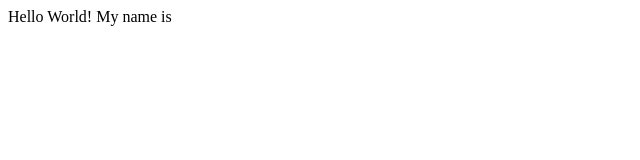
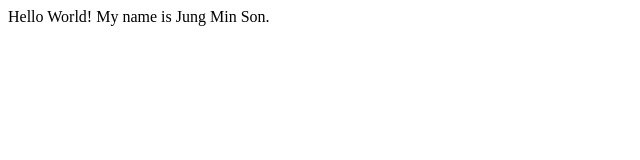
Before and after one commit to sonj0117/jungminson, a plain HTML site: page index.html in a window 1280 px wide. Shown: the whole page, without its empty margins (0-640 px from the left). Drawn offline with Linux system fonts and the light colour scheme.

Commit message:
Updated file

```diff
--- a/index.html
+++ b/index.html
@@ -2,7 +2,7 @@
 <html>
 <body>
 
-Hello World! My name is
+Hello World! My name is  Jung Min Son.
 
 
 </body>
```
